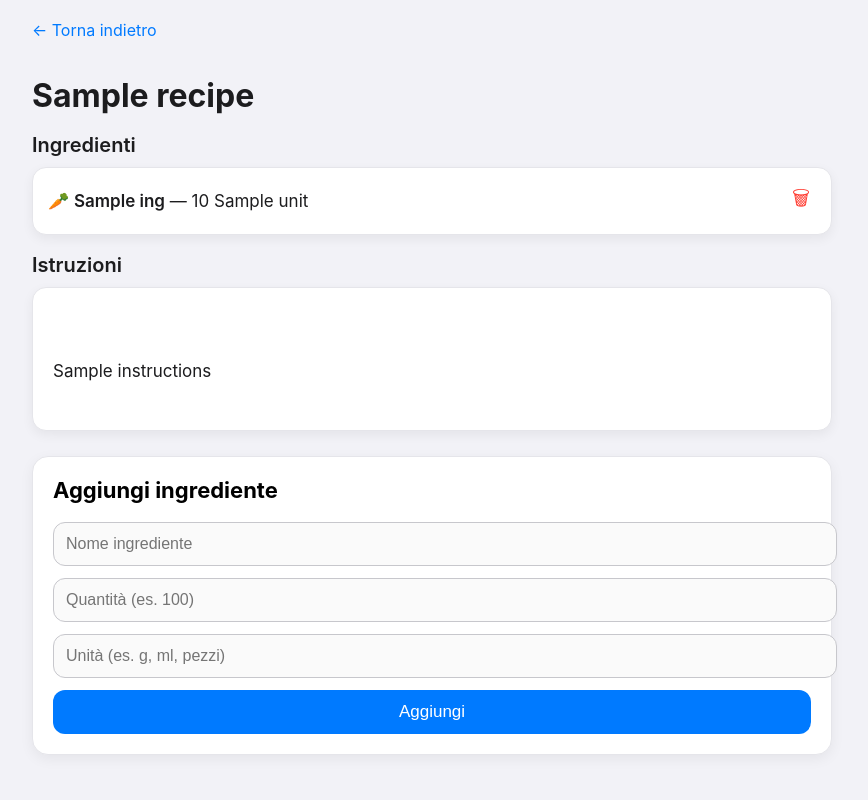
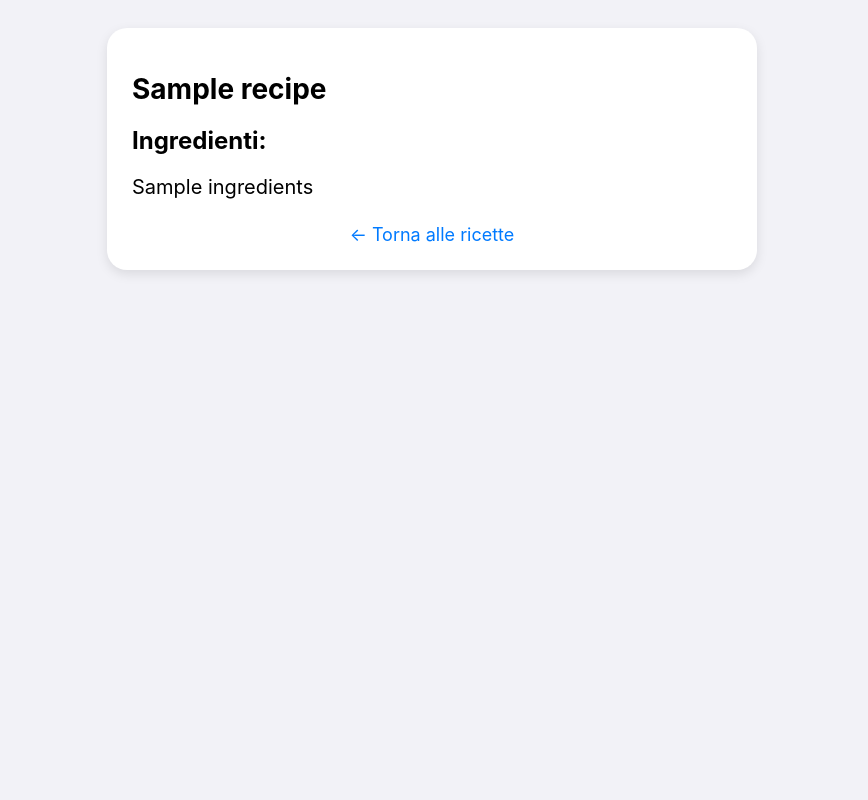
Before and after one commit to baglionegianluca-spec/anti_spreco, a Flask app: template templates/recipe_details.html in a window 1280 px wide. Shown: the whole page, without its empty margins (208-1076 px from the left). Run offline with Flask 3, Linux system fonts and the light colour scheme; the template is opened without the code that fills it: most values are stand-ins (such as "Sample title", 1, 10 or a date in 2020).

Commit message:
Aggiornamento pagine ricette e dettaglio

```diff
--- a/app.py
+++ b/app.py
@@ -495,6 +495,26 @@ def add_recipe_route():
 
 
 
+
+@app.route("/recipe/<int:recipe_id>")
+@login_required
+def recipe_detail(recipe_id):
+    recipe = get_recipe_by_id(recipe_id)
+
+    # Decodifica JSON degli ingredienti
+    import json
+    ingredients = json.loads(recipe["ingredients"])["text"]
+
+    return render_template("recipe_detail.html", recipe=recipe, ingredients=ingredients)
+
+
+
+
+
+
+
+
+
 # ============================
 #   START APP
 # ============================
--- a/templates/recipe_details.html
+++ b/templates/recipe_details.html
@@ -3,175 +3,55 @@
 <head>
     <meta charset="UTF-8">
     <title>{{ recipe.name }}</title>
+    <meta name="viewport" content="width=device-width, initial-scale=1.0">
 
     <style>
-        /* GLOBAL */
         body {
-            margin: 0;
             padding: 20px;
             font-family: -apple-system, BlinkMacSystemFont, "Segoe UI", Roboto;
-            background-color: #F2F2F7;
+            background: #F2F2F7;
+        }
+
+        .card {
+            background: white;
+            padding: 25px;
+            border-radius: 20px;
+            box-shadow: 0 4px 12px rgba(0,0,0,0.1);
+            max-width: 600px;
+            margin: auto;
         }
 
         h1 {
-            font-size: 32px;
-            font-weight: 700;
-            color: #1C1C1E;
-            margin-bottom: 10px;
+            font-size: 28px;
+            margin-bottom: 20px;
+        }
+
+        .ingredients {
+            font-size: 20px;
+            white-space: pre-wrap;
         }
 
         a.back {
-            display: inline-block;
-            margin-bottom: 15px;
-            font-size: 16px;
+            display: block;
+            margin-top: 25px;
+            text-align: center;
+            font-size: 18px;
             color: #007AFF;
             text-decoration: none;
-        }
-
-        .container {
-            max-width: 800px;
-            margin: auto;
-        }
-
-        /* SECTION TITLE */
-        .section-title {
-            font-size: 20px;
-            font-weight: 600;
-            margin: 18px 0 10px;
-            color: #1C1C1E;
-        }
-
-        /* INGREDIENT CARD */
-        .ingredient-card {
-            background: white;
-            padding: 15px;
-            border-radius: 14px;
-            margin-bottom: 10px;
-            box-shadow: 0 4px 12px rgba(0,0,0,0.06);
-            border: 1px solid #E5E5EA;
-            display: flex;
-            justify-content: space-between;
-            align-items: center;
-        }
-
-        .ingredient-info {
-            font-size: 17px;
-            color: #1C1C1E;
-        }
-
-        .ingredient-info span {
-            font-weight: 600;
-        }
-
-        .delete-btn {
-            background: none;
-            border: none;
-            color: #FF3B30;
-            font-size: 20px;
-            cursor: pointer;
-        }
-
-        /* INSTRUCTIONS BOX */
-        .instructions-box {
-            background: white;
-            padding: 20px;
-            border-radius: 14px;
-            box-shadow: 0 4px 12px rgba(0,0,0,0.06);
-            border: 1px solid #E5E5EA;
-            white-space: pre-line;
-            line-height: 1.5;
-            font-size: 17px;
-            color: #1C1C1E;
-        }
-
-        /* ADD INGREDIENT FORM */
-        .add-card {
-            background: white;
-            padding: 20px;
-            border-radius: 16px;
-            margin-top: 25px;
-            box-shadow: 0 4px 14px rgba(0,0,0,0.06);
-            border: 1px solid #E5E5EA;
-        }
-
-        input[type="text"], input[type="number"] {
-            width: 100%;
-            padding: 12px;
-            border-radius: 12px;
-            border: 1px solid #C7C7CC;
-            background: #FAFAFA;
-            margin-bottom: 12px;
-            font-size: 16px;
-        }
-
-        .btn {
-            background: #007AFF;
-            padding: 12px 18px;
-            border-radius: 12px;
-            color: white;
-            font-size: 17px;
-            border: none;
-            cursor: pointer;
-            width: 100%;
         }
     </style>
 </head>
 
 <body>
-<div class="container">
 
-    <a href="/recipes" class="back">← Torna indietro</a>
-
+<div class="card">
     <h1>{{ recipe.name }}</h1>
 
-    <!-- INGREDIENTI -->
-    <div class="section-title">Ingredienti</div>
+    <h2>Ingredienti:</h2>
+    <div class="ingredients">{{ ingredients }}</div>
 
-    {% if recipe.ingredients_list %}
-        {% for ing in recipe.ingredients_list %}
-        <div class="ingredient-card">
-            <div class="ingredient-info">
-                🥕 <span>{{ ing.ingredient_name }}</span>
-                {% if ing.quantity %}
-                    — {{ ing.quantity }} {{ ing.unit }}
-                {% endif %}
-            </div>
+    <a class="back" href="/recipes">← Torna alle ricette</a>
+</div>
 
-            <form method="POST" action="/delete_ingredient/{{ ing.id }}">
-                <button class="delete-btn">🗑</button>
-            </form>
-        </div>
-        {% endfor %}
-    {% else %}
-        <div style="color:#8E8E93; font-size:16px; margin-bottom:15px;">
-            Nessun ingrediente aggiunto.
-        </div>
-    {% endif %}
-
-
-    <!-- ISTRUZIONI -->
-    <div class="section-title">Istruzioni</div>
-    <div class="instructions-box">
-        {% if recipe.instructions %}
-            {{ recipe.instructions }}
-        {% else %}
-            Nessuna istruzione inserita.
-        {% endif %}
-    </div>
-
-
-    <!-- AGGIUNGI INGREDIENTE -->
-    <div class="add-card">
-        <h2 style="margin-top:0; font-size:22px;">Aggiungi ingrediente</h2>
-
-        <form method="POST" action="/add_ingredient/{{ recipe.id }}">
-            <input type="text" name="ingredient_name" placeholder="Nome ingrediente" required>
-            <input type="number" name="quantity" placeholder="Quantità (es. 100)">
-            <input type="text" name="unit" placeholder="Unità (es. g, ml, pezzi)">
-            <button class="btn" type="submit">Aggiungi</button>
-        </form>
-    </div>
-
-</div>
 </body>
 </html>
```
Also changed, not shown: db_foodplanner.py (+11 -0 lines), templates/recipes.html (+24 -5 lines), 1 other file.
